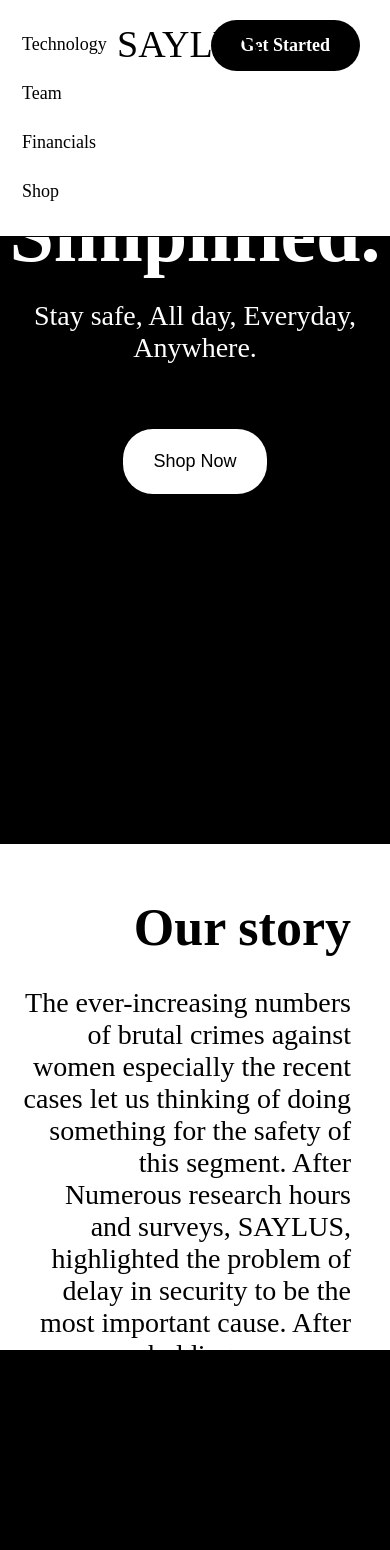
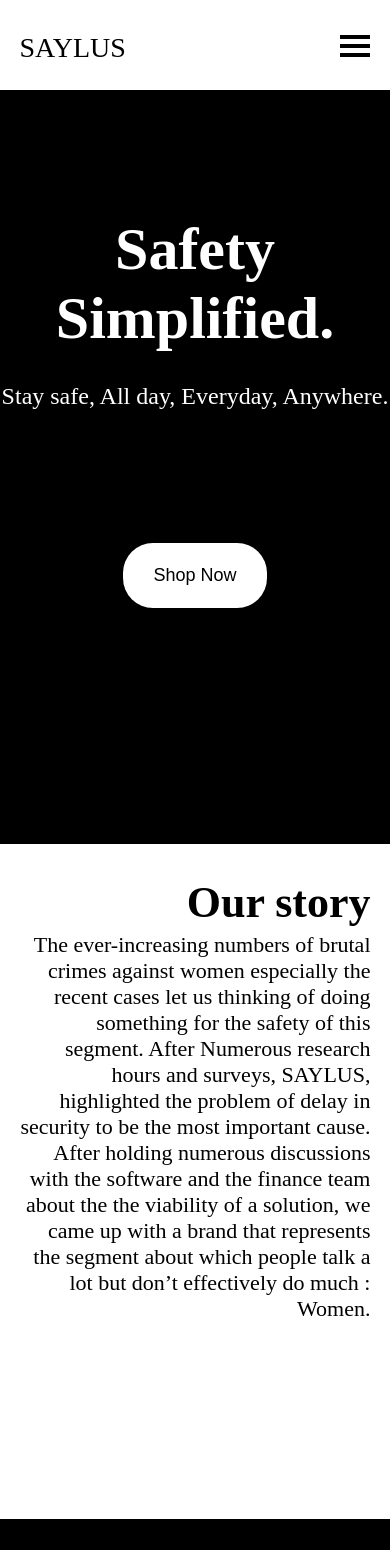
Before and after one commit to diivi/saylus, a plain HTML site: page index.html in a window 390 px wide. Shown: the top 1550 px of the page. Drawn offline with nearby package versions, Linux system fonts and the light colour scheme.

Commit message:
responsiv take1

```diff
--- a/index.html
+++ b/index.html
@@ -5,6 +5,7 @@
     <meta name="viewport" content="width=device-width, initial-scale=1.0" />
     <title>SAYLUS</title>
     <link rel="stylesheet" href="style.css" />
+    <script src="https://ajax.googleapis.com/ajax/libs/jquery/3.3.1/jquery.min.js"></script>
   </head>
   <body>
     <div id="navbar">
@@ -15,45 +16,98 @@
         <a href="#about">Financials</a>
         <a href="#about">Shop</a>
       </div>
-      <bu id="navbar-button">
+      <button id="navbar-button">
         <b> Get Started</b>
       </button>
+      <div id="mobile-menu">
+        <div class ="icon">
+        <span class="line top"></span>
+        <span class="line middle"></span>
+        <span class="line bottom"></span>
+      </div>
+      </div>
     </div>
-    <div id = "main-head">
+    <div id="main-head">
       <h1>Safety Simplified.</h1>
       <h6>Stay safe, All day, Everyday, Anywhere.</h6>
-      <center><button id = "shop">Shop Now</button></center>
+      <center><button id="shop">Shop Now</button></center>
     </div>
-    <div id = "info1">
+    <div id="info1">
       <h1>Our story</h1>
-      <p>The ever-increasing numbers of  brutal crimes against women especially the recent cases let us thinking of doing something for the safety of this segment. After Numerous research hours and surveys, SAYLUS, highlighted the problem of delay in security to be the most important cause. After holding numerous discussions with the software and the finance team about the the viability of a solution, we came up with a brand that represents the segment about which people talk a lot but don’t effectively do much : Women.</p>
+      <p>
+        The ever-increasing numbers of brutal crimes against women especially
+        the recent cases let us thinking of doing something for the safety of
+        this segment. After Numerous research hours and surveys, SAYLUS,
+        highlighted the problem of delay in security to be the most important
+        cause. After holding numerous discussions with the software and the
+        finance team about the the viability of a solution, we came up with a
+        brand that represents the segment about which people talk a lot but
+        don’t effectively do much : Women.
+      </p>
     </div>
-    <div id = "info2">
+    <div id="info2">
       <h1>Our Purpose</h1>
-      <p>We seek to tackle the sexual violence against women resulting from the humongous problem of information, time and accessibility through our innovative yet simple product in a progressive manner.
-
-        At SAYLUS, we not only provide refined products but understand that security is more than just a product or service and we believe in creating a heartfelt connection with our customers thus ensuring maximum satisfaction.</p>
+      <p>
+        We seek to tackle the sexual violence against women resulting from the
+        humongous problem of information, time and accessibility through our
+        innovative yet simple product in a progressive manner. At SAYLUS, we not
+        only provide refined products but understand that security is more than
+        just a product or service and we believe in creating a heartfelt
+        connection with our customers thus ensuring maximum satisfaction.
+      </p>
     </div>
-    <div id = "info3">
+    <div id="info3">
       <h1>Our Product</h1>
-      <p>We provide a women safety band, but don't you dare think of it as the run-of-the-mill safety band which is unattractive and and works on unreliable pulse rates. We present you the Next Generation Safety Band, with an AI interface based on voice recognition, which not only send message to your trusted contacts and PCR, plays a fake call and has a buzzer, but also works with our mobile app and even without a it through LTE. With our team, we have made a highly efficient band which breaks the barrier of poor design among security products.</p>
+      <p>
+        We provide a women safety band, but don't you dare think of it as the
+        run-of-the-mill safety band which is unattractive and and works on
+        unreliable pulse rates. We present you the Next Generation Safety Band,
+        with an AI interface based on voice recognition, which not only send
+        message to your trusted contacts and PCR, plays a fake call and has a
+        buzzer, but also works with our mobile app and even without a it through
+        LTE. With our team, we have made a highly efficient band which breaks
+        the barrier of poor design among security products.
+      </p>
     </div>
   </body>
   <script>
+    $("#mobile-menu").click(function(){
+      $(".icon").toggleClass("close");
+    });
+
     window.onscroll = function () {
       scrollFunction();
     };
 
     function scrollFunction() {
       if (
-        document.body.scrollTop > 80 ||
-        document.documentElement.scrollTop > 80
+        window.innerWidth > 815 &&
+        (document.body.scrollTop > 80 ||
+          document.documentElement.scrollTop > 80)
       ) {
         document.getElementById("navbar").style.padding = "30px 50px";
         document.getElementById("logo").style.fontSize = "32px";
-      } else {
+      } else if (
+        window.innerWidth > 815 &&
+        (document.body.scrollTop < 80 ||
+          document.documentElement.scrollTop < 80)
+      ) {
         document.getElementById("navbar").style.padding = "60px 50px";
         document.getElementById("logo").style.fontSize = "38px";
+      } else if (
+        widnow.innerWidth < 815 &&
+        (document.body.scrollTop > 80 ||
+          document.documentElement.scrollTop > 80)
+      ) {
+        document.getElementById("navbar").style.padding = "30px 40px";
+        document.getElementById("logo").style.fontSize = "28px";
+      } else if (
+        window.innerWidth < 815 &&
+        (document.body.scrollTop < 80 ||
+          document.documentElement.scrollTop < 80)
+      ) {
+        document.getElementById("navbar").style.padding = "30px 40px";
+        document.getElementById("logo").style.fontSize = "32px";
       }
     }
   </script>
--- a/style.css
+++ b/style.css
@@ -64,6 +64,9 @@
   border-radius: 30px;
   margin-right: 20px;
   font-size: 18px;
+}
+#mobile-menu {
+  display: none;
 }
 #main-head {
   width: 100%;
@@ -166,16 +169,86 @@
   background: black;
 }
 
-@media screen and (max-width: 580px) {
+@media only screen and (max-width: 815px) {
+  #navbar a:not(#logo) {
+    display: none;
+  }
+  #logo {
+    position: absolute;
+    left: 25%;
+    bottom: 20%;
+    display: block;
+    font-size: 28px !important;
+  }
   #navbar {
-    padding: 20px 10px !important;
+    padding: 30px 40px;
   }
-  #navbar a {
-    float: none;
+  #navbar-button {
+    display: none;
+  }
+  #mobile-menu {
+    float: right;
+    margin-right: -20px;
     display: block;
-    text-align: left;
   }
-  #navbar-right {
-    float: none;
+  #main-head h1 {
+    margin-top: 55%;
+    margin-bottom: 0px;
+    font-size: 60px;
+  }
+  #main-head h6 {
+    margin-top: 30px;
+    font-size: 24px;
+  }
+  #shop {
+    margin-top: 20%;
+  }
+  #info1,
+  #info2,
+  #info3 {
+    height: 80vh;
+    padding: 1% 5%;
+  }
+  #info1 h1,
+  #info2 h1,
+  #info3 h1 {
+    font-size: 44px;
+    margin-bottom: 4px;
+  }
+  #info1 p,
+  #info2 p,
+  #info3 p {
+    font-size: 22px;
+    margin-top: 0px;
   }
 }
+
+.icon {
+  width: 30px;
+  height: 30px;
+  position: relative;
+}
+.line {
+  position: absolute;
+  height: 4px;
+  width: 100%;
+  background-color: black;
+  transition: cubic-bezier(0.26, 0.1, 0.27, 1.55) 0.35s;
+}
+.top {
+  top: 18%;
+}
+.middle {
+  top: 48%;
+}
+.bottom {
+  top: 78%;
+}
+.icon.close .top{
+  transform: rotate(45deg);
+  top:48%
+}
+.icon.close .middle,.icon.close .bottom{
+transform: rotate(-45deg);
+top:48%
+}
```
Also changed, not shown: 1 other file.
